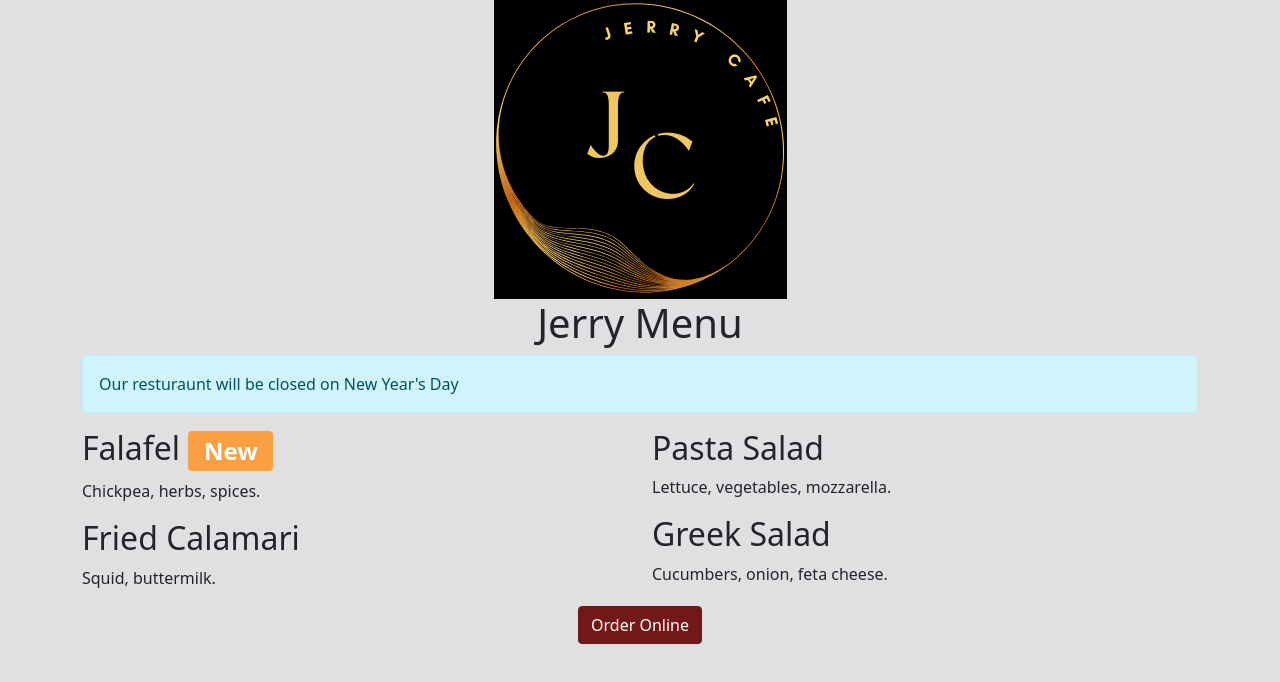
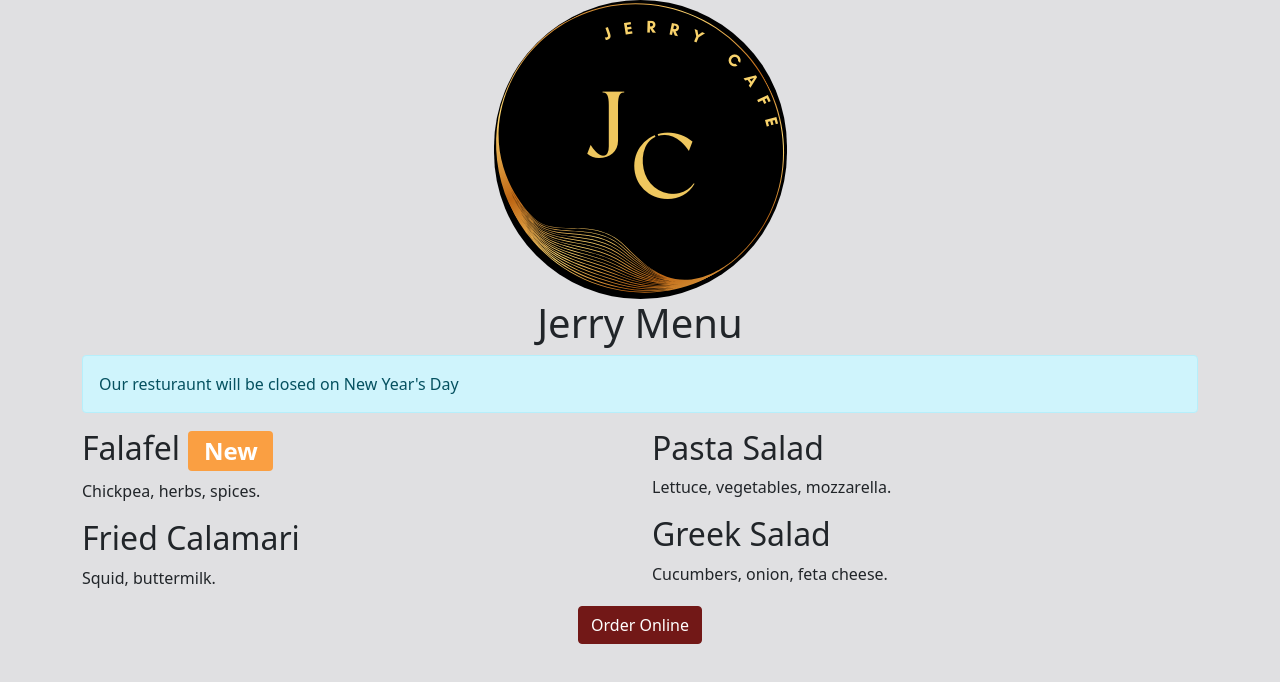
Before and after one commit to Sahil20025/web-development-1, a plain HTML site: page index.html in a window 1280 px wide. Drawn offline with Linux system fonts and the light colour scheme.

Commit message:
Update index.html

```diff
--- a/index.html
+++ b/index.html
@@ -3,6 +3,11 @@
 <head>
     <title>Little Lemon</title>
     <link href="bootstrap.min.css" rel="stylesheet">
+  <style>
+   .img-fluid{
+            border-radius: 300px;
+        }
+  </style>
 <body>
     <div class="container">
         <div class="row">
```
